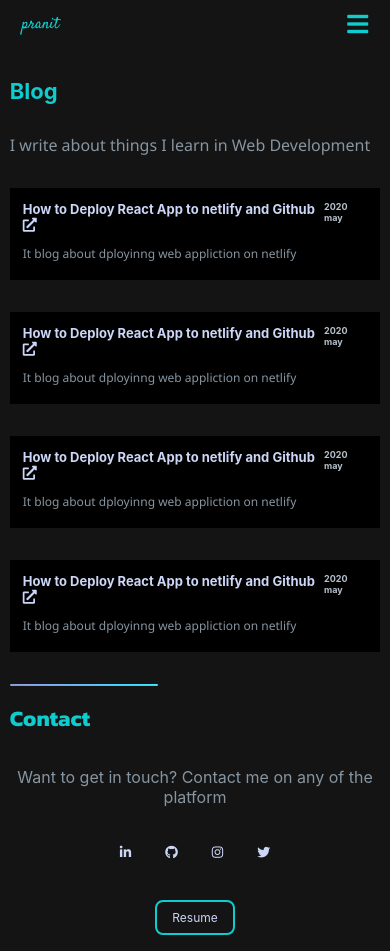
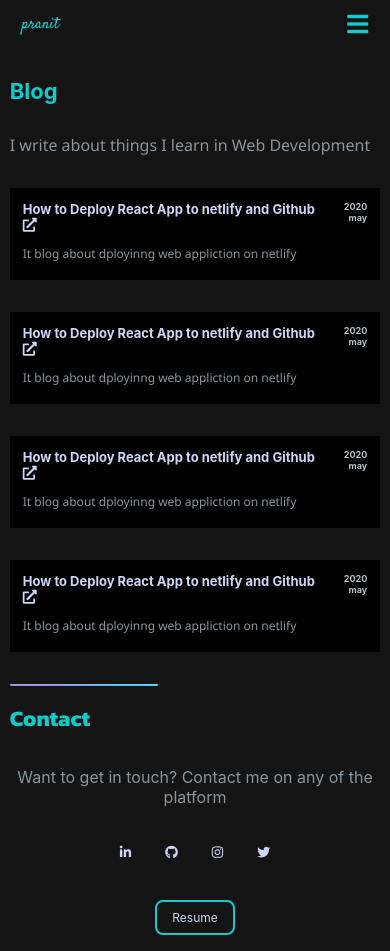
Before and after one commit to pranitcode/My-portfolio-v-1, a React (Create React App) app: page /blog in a window 390 px wide. Built offline with nearby package versions, Linux system fonts and the light colour scheme.

Commit message:
some chages  in blog and project card right margin

```diff
--- a/src/components/Body/projects/project-card.css
+++ b/src/components/Body/projects/project-card.css
@@ -135,6 +135,8 @@
     margin-bottom:7px;
     margin-top:7px;
     font-size:9px;
+    margin-right: 0px;
+    text-align:right;
   }
 
   .project-content {
--- a/src/components/pages/BlogCard.css
+++ b/src/components/pages/BlogCard.css
@@ -79,10 +79,13 @@
       margin-top:7px;
       color:#b8c2cc;
       font-size: 9px;
+      margin-right: 0px;
+      text-align:right;
     }
     .blog-right-side  h4 {
       font-size:13px;
       margin-bottom:7px;
+
       margin-top:7px;
       cursor: pointer;
     }
```
